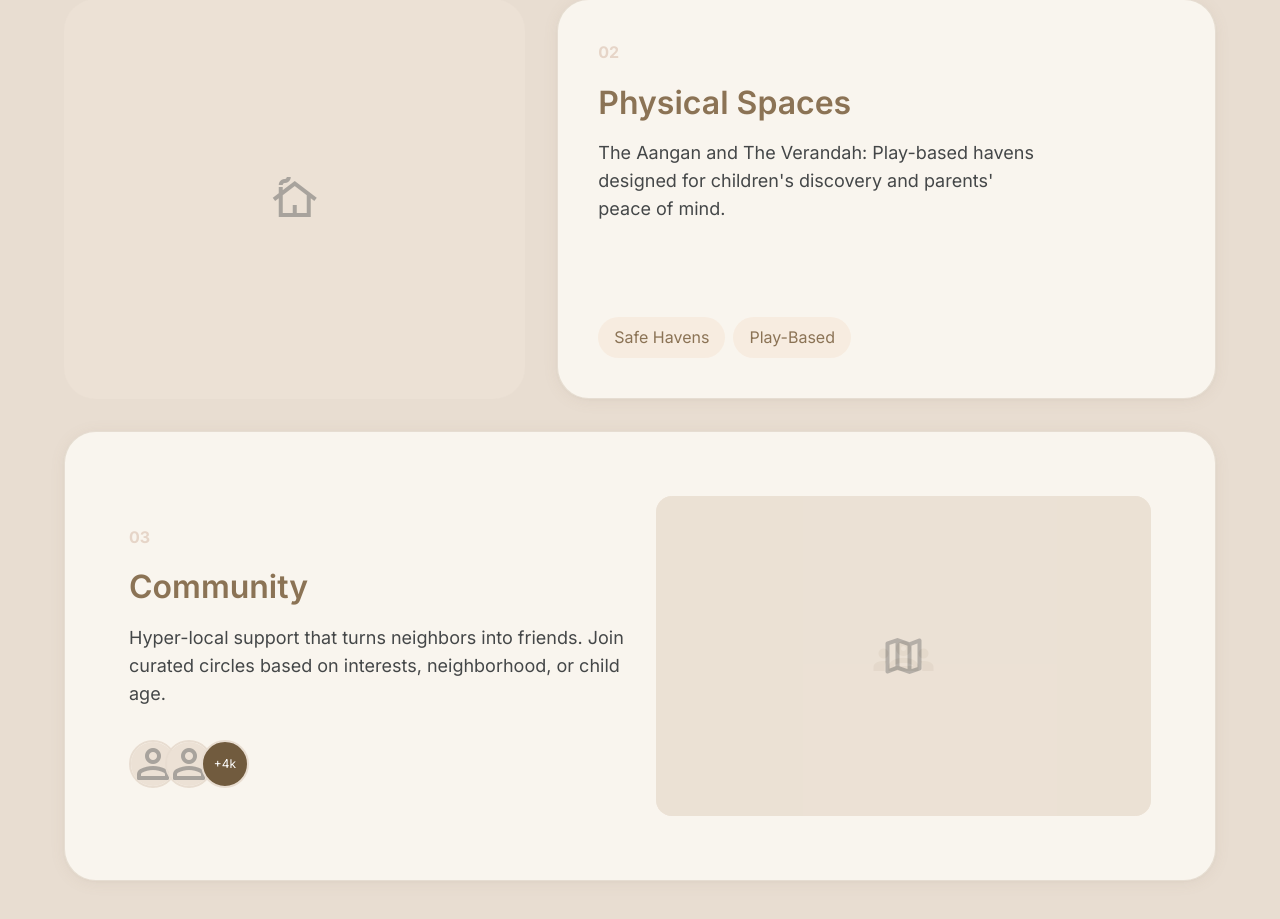
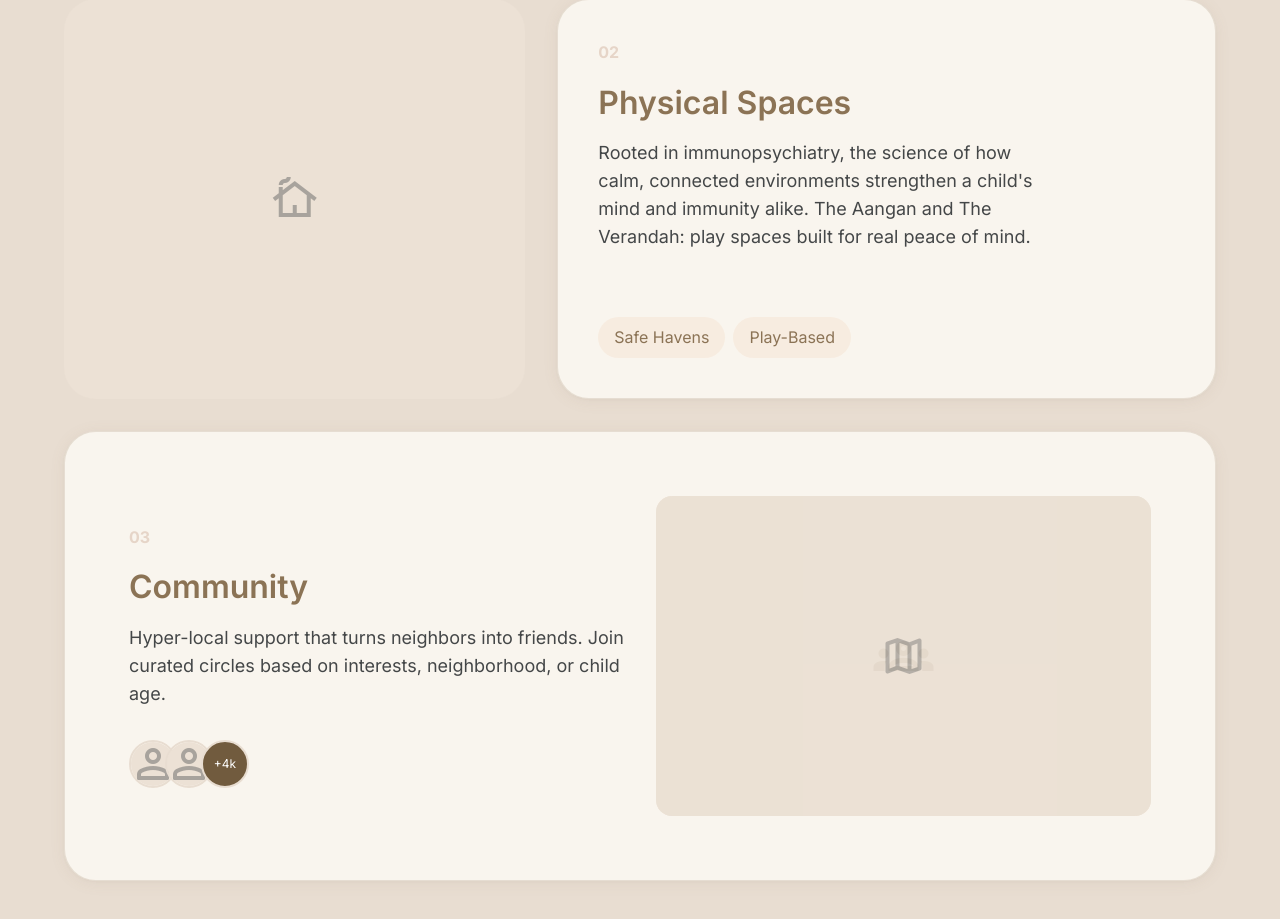
Before and after one commit to Siddharth622005/The-Neighbourhood, a React (Vite) app: page / in a window 1280 px wide. Shown: the part 3434-4353 px from the top of the page. Built offline with nearby package versions, Linux system fonts and the light colour scheme; a web font is replaced by a local one.

Commit message:
Update Physical Spaces copy to reference immunopsychiatry, remove em dashes
Co-Authored-By: Claude Sonnet 5 <noreply@anthropic.com>

```diff
--- a/src/components/landing/FeatureRows.jsx
+++ b/src/components/landing/FeatureRows.jsx
@@ -55,8 +55,9 @@ export default function FeatureRows() {
               Physical Spaces
             </h3>
             <p className="text-on-surface-variant text-lg max-w-md">
-              The Aangan and The Verandah: Play-based havens designed for children's discovery
-              and parents' peace of mind.
+              Rooted in immunopsychiatry, the science of how calm, connected environments
+              strengthen a child's mind and immunity alike. The Aangan and The Verandah:
+              play spaces built for real peace of mind.
             </p>
           </div>
           <div className="mt-8">
```
